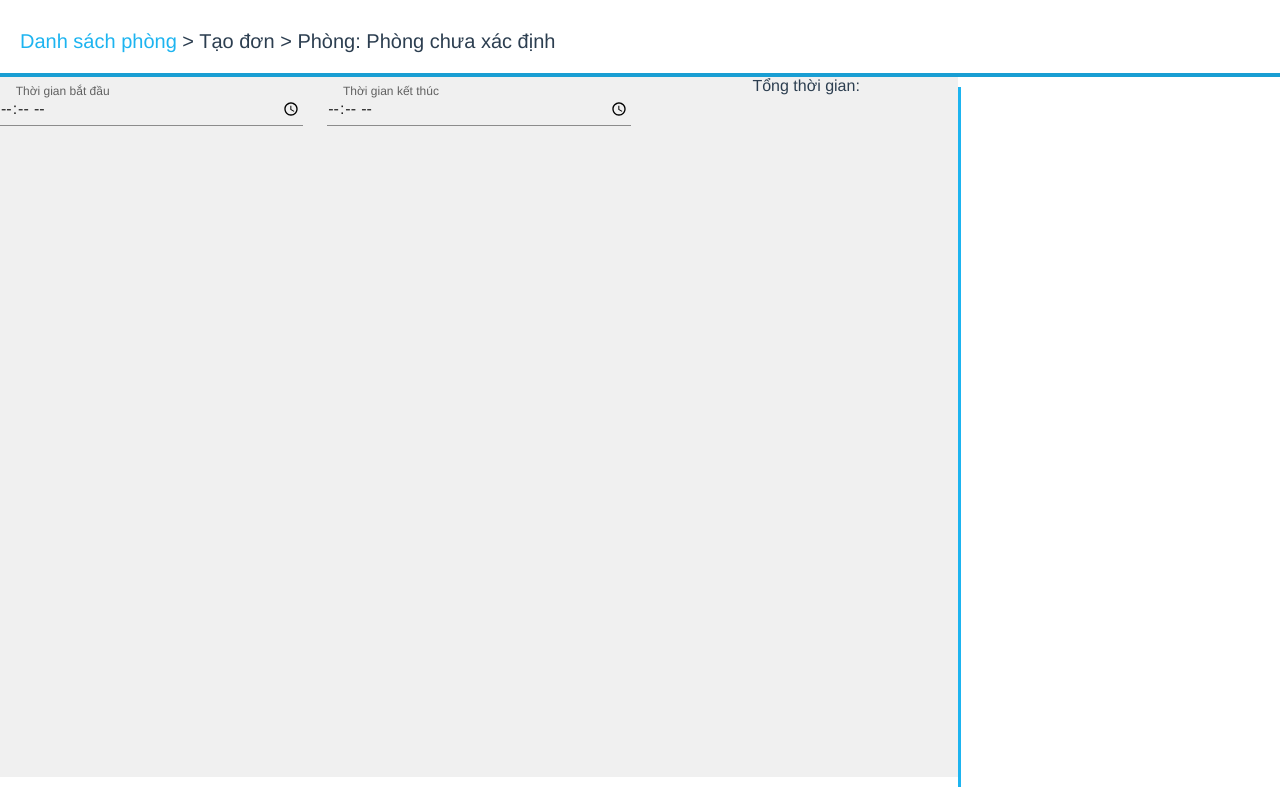
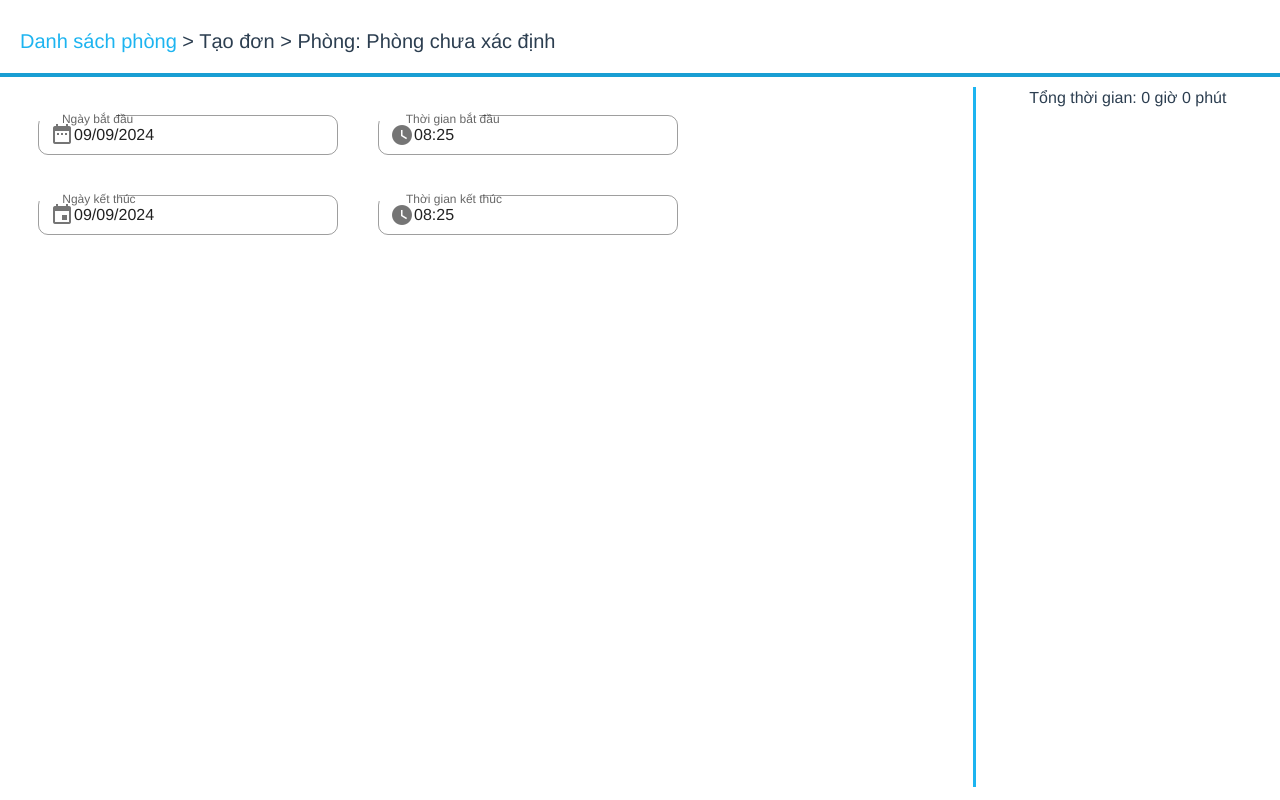
Before and after one commit to Vtthuonggg/hotel_manager, a Vue app: page /create-order in a window 1280 px wide. Built offline with nearby package versions, Linux system fonts and the light colour scheme.

Commit message:
edit date time picker

```diff
--- a/package.json
+++ b/package.json
@@ -14,6 +14,7 @@
     "cookies": "^0.9.1",
     "core-js": "^3.8.3",
     "js-cookie": "^3.0.5",
+    "moment": "^2.30.1",
     "vue": "^2.6.14",
     "vue-router": "^3.6.5",
     "vue-toasted": "^1.1.28",
--- a/src/components/login_page.vue
+++ b/src/components/login_page.vue
@@ -2,7 +2,6 @@
   <div>
     <img alt="Vue logo" src="../assets/logo.png" class="logo" />
     <h3 class="name-group">Quản lý khách sạn</h3>
-
     <div class="login-container">
       <h2>Đăng nhập</h2>
       <form @submit.prevent="handleLogin">
@@ -62,6 +61,7 @@ export default {
 .name-group {
   margin-top: 10px;
 }
+
 .login-container {
   max-width: 400px;
   margin: 0 auto;
--- a/src/components/order/create_order_page.vue
+++ b/src/components/order/create_order_page.vue
@@ -2,51 +2,146 @@
   <div class="page-container">
     <div class="title">
       <p>
-      <router-link to="/dashboard/listroom" class="room-link">Danh sách phòng</router-link> > {{ title }} > Phòng: {{ room.name }}
+        <router-link to="/dashboard/listroom" class="room-link"
+          >Danh sách phòng</router-link
+        >
+        > {{ title }} > Phòng: {{ room.name }}
       </p>
     </div>
-  <v-divider  class="custom-divider"></v-divider>
+    <v-divider class="custom-divider"></v-divider>
     <div class="content-container">
       <div class="left-pane">
         <v-row>
-          <v-col>
-            <v-text-field class="input-time"
+          <v-menu
+            ref="startDateMenu"
+            v-model="startDateMenu"
+            :nudge-right="40"
+            transition="scale-transition"
+            offset-y
+            min-width="290px"
+          >
+            <template v-slot:activator="{ on, attrs }">
+              <v-text-field
+                class="custom-input"
+                v-model="startDate"
+                label="Ngày bắt đầu"
+                prepend-inner-icon="mdi-calendar-range"
+                v-bind="attrs"
+                v-on="on"
+                dense
+                outlined
+              ></v-text-field>
+            </template>
+            <v-date-picker
+              locale="vi"
+              v-model="startDate"
+              @input="startDateMenu = false"
+              :allowed-dates="allowedDates"
+            ></v-date-picker>
+          </v-menu>
+          <v-menu
+            ref="startTimeMenu"
+            v-model="startTimeMenu"
+            :nudge-right="40"
+            transition="scale-transition"
+            offset-y
+          >
+            <template v-slot:activator="{ on, attrs }">
+              <v-text-field
+                outlined
+                class="custom-input"
                 v-model="startTime"
                 label="Thời gian bắt đầu"
-              type="time"
+                prepend-inner-icon="mdi-clock"
+                readonly
+                dense
+                v-bind="attrs"
+                v-on="on"
               ></v-text-field>
-          </v-col>
-          <v-col>
-            <v-text-field class="input-time"
+            </template>
+            <v-time-picker
+              v-model="startTime"
+              @input="startTimeMenu = false"
+            ></v-time-picker>
+          </v-menu>
+        </v-row>
+        <v-row>
+          <v-menu
+            ref="endDateMenu"
+            v-model="endDateMenu"
+            :nudge-right="40"
+            transition="scale-transition"
+            offset-y
+          >
+            <template v-slot:activator="{ on, attrs }">
+              <v-text-field
+                v-model="endDate"
+                outlined
+                dense
+                class="custom-input"
+                label="Ngày kết thúc"
+                prepend-inner-icon="mdi-calendar"
+                readonly
+                v-bind="attrs"
+                v-on="on"
+              ></v-text-field>
+            </template>
+            <v-date-picker
+              v-model="endDate"
+              @input="endDateMenu = false"
+            ></v-date-picker>
+          </v-menu>
+          <v-menu
+            ref="endTimeMenu"
+            v-model="endTimeMenu"
+            :nudge-right="40"
+            transition="scale-transition"
+            offset-y
+          >
+            <template v-slot:activator="{ on, attrs }">
+              <v-text-field
+                class="custom-input"
                 v-model="endTime"
                 label="Thời gian kết thúc"
-              type="time"
+                prepend-inner-icon="mdi-clock"
+                v-bind="attrs"
+                v-on="on"
+                dense
+                outlined
               ></v-text-field>
-          </v-col>
-          <v-col>
-            <p>Tổng thời gian: {{ totalTime }}</p>
-          </v-col>
+            </template>
+            <v-time-picker
+              v-model="endTime"
+              @input="endTimeMenu = false"
+            ></v-time-picker>
+          </v-menu>
         </v-row>
       </div>
       <div class="vertical-divider"></div>
       <div class="right-pane">
-        <!-- Nội dung bên phải -->
+        <v-col>
+          <p>Tổng thời gian: {{ totalTime }}</p>
+        </v-col>
       </div>
     </div>
-
-
-
   </div>
 </template>
 
 <script>
+import moment from "moment";
 export default {
   data() {
-
-    return {title: '',
+    return {
+      title: "",
       room: {},
-    startTime: '',
-    endTime: '',
+      startDate: moment().format("DD/MM/YYYY"),
+      startTime: moment().format("HH:mm"),
+      endDate: moment().format("DD/MM/YYYY"),
+      endTime: moment().format("HH:mm"),
+      endDateMenu: false,
+      endTimeMenu: false,
+      startDateMenu: false,
+      startTimeMenu: false,
     };
   },
   computed: {
@@ -59,26 +154,38 @@ export default {
         const minutes = diff % 60;
         return `${hours} giờ ${minutes} phút`;
       }
-      return '';
+      return "";
     },
   },
-  created(){
+  created() {
     this.loadData();
     this.updateMetaTitle();
   },
   methods: {
+    allowedDates(value) {
+      const today = moment(new Date()).format("YYYY-MM-DD");
+      if (today <= value) {
+        return true;
+      } else {
+        return false;
+      }
+    },
     loadData() {
-      this.title = this.$route.params.title || localStorage.getItem('title') || 'Tạo đơn';
-      this.room = this.$route.params.detail || JSON.parse(localStorage.getItem('room')) || { name: 'Phòng chưa xác định' };
+      this.title =
+        this.$route.params.title || localStorage.getItem("title") || "Tạo đơn";
+      this.room = this.$route.params.detail ||
+        JSON.parse(localStorage.getItem("room")) || {
+          name: "Phòng chưa xác định",
+        };
 
-      localStorage.setItem('title', this.title);
-      localStorage.setItem('room', JSON.stringify(this.room));
+      localStorage.setItem("title", this.title);
+      localStorage.setItem("room", JSON.stringify(this.room));
     },
     updateMetaTitle() {
-      if (this.$route.params.title === 'Tạo đơn') {
-        this.$router.currentRoute.meta.title = 'Bate - Tạo đơn';
+      if (this.$route.params.title === "Tạo đơn") {
+        this.$router.currentRoute.meta.title = "Bate - Tạo đơn";
       } else {
-        this.$router.currentRoute.meta.title = 'Bate - Sửa đơn';
+        this.$router.currentRoute.meta.title = "Bate - Sửa đơn";
       }
       document.title = this.$router.currentRoute.meta.title;
     },
@@ -86,6 +193,12 @@ export default {
 };
 </script>
 <style scoped>
+.custom-input {
+  max-height: 40px !important;
+  border-radius: 10px;
+  max-width: 300px;
+  margin: 20px !important;
+}
 .page-container {
   width: 100%;
 }
@@ -106,20 +219,21 @@ export default {
 }
 .content-container {
   display: flex;
-  height: calc(100vh - 100px); /* Adjust height as needed */
+  height: calc(100vh - 100px);
 }
 .left-pane {
+  margin: 30px;
   flex: 3;
   max-width: 75%;
-  background-color: #f0f0f0; /* Màu nền cho phần bên trái */
+  background-color: #ffffff;
 }
 .right-pane {
   flex: 1;
   max-width: 25%;
-  background-color: #ffffff; /* Màu nền cho phần bên phải */
+  background-color: #ffffff;
 }
 .vertical-divider {
-  margin-top:10px ;
+  margin-top: 10px;
   width: 3px;
   background-color: #1db4f0;
   height: 100%;
```
Also changed, not shown: 1 other file (tests, documents, lock files or other folders). Lines whose indentation alone changed are shown as unchanged.
